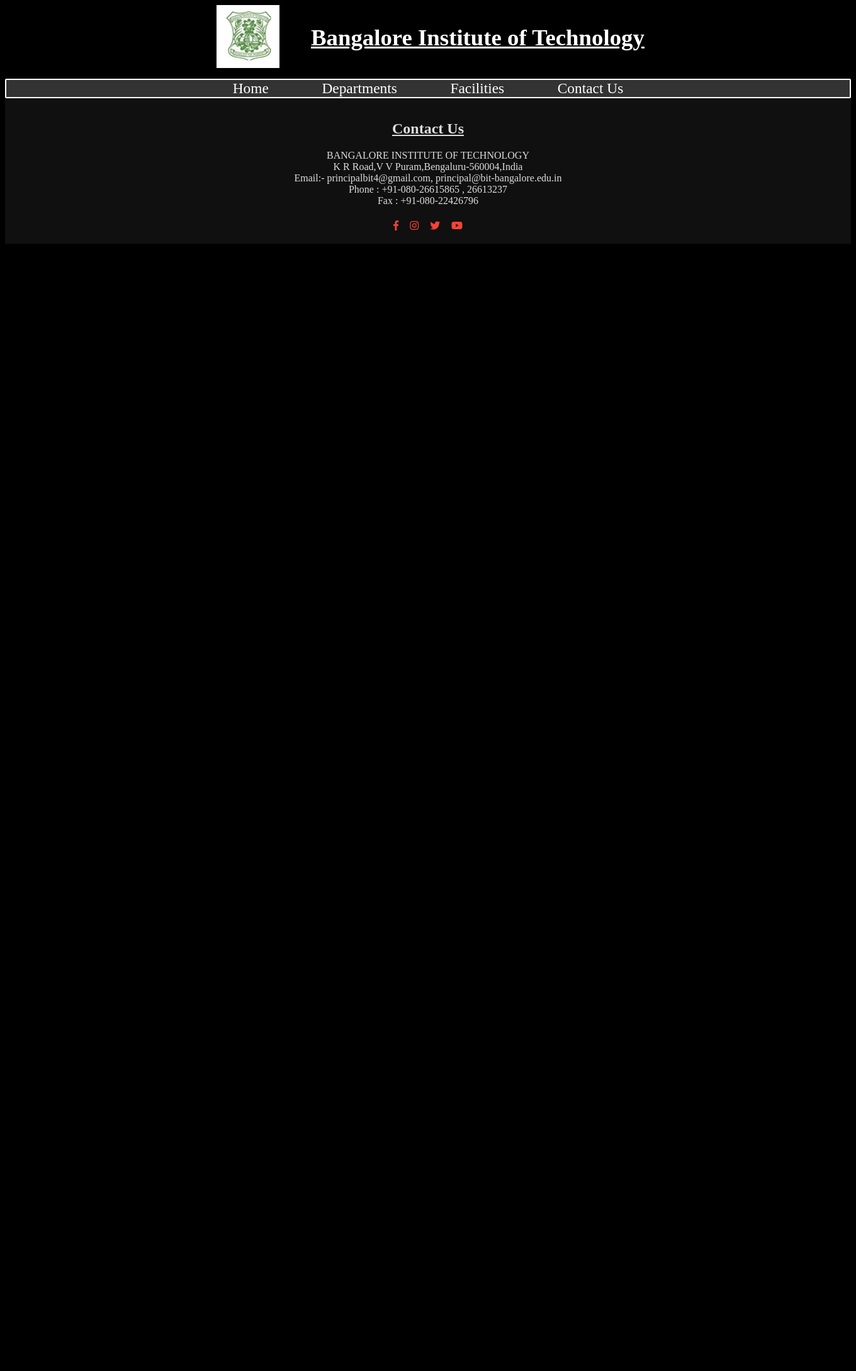
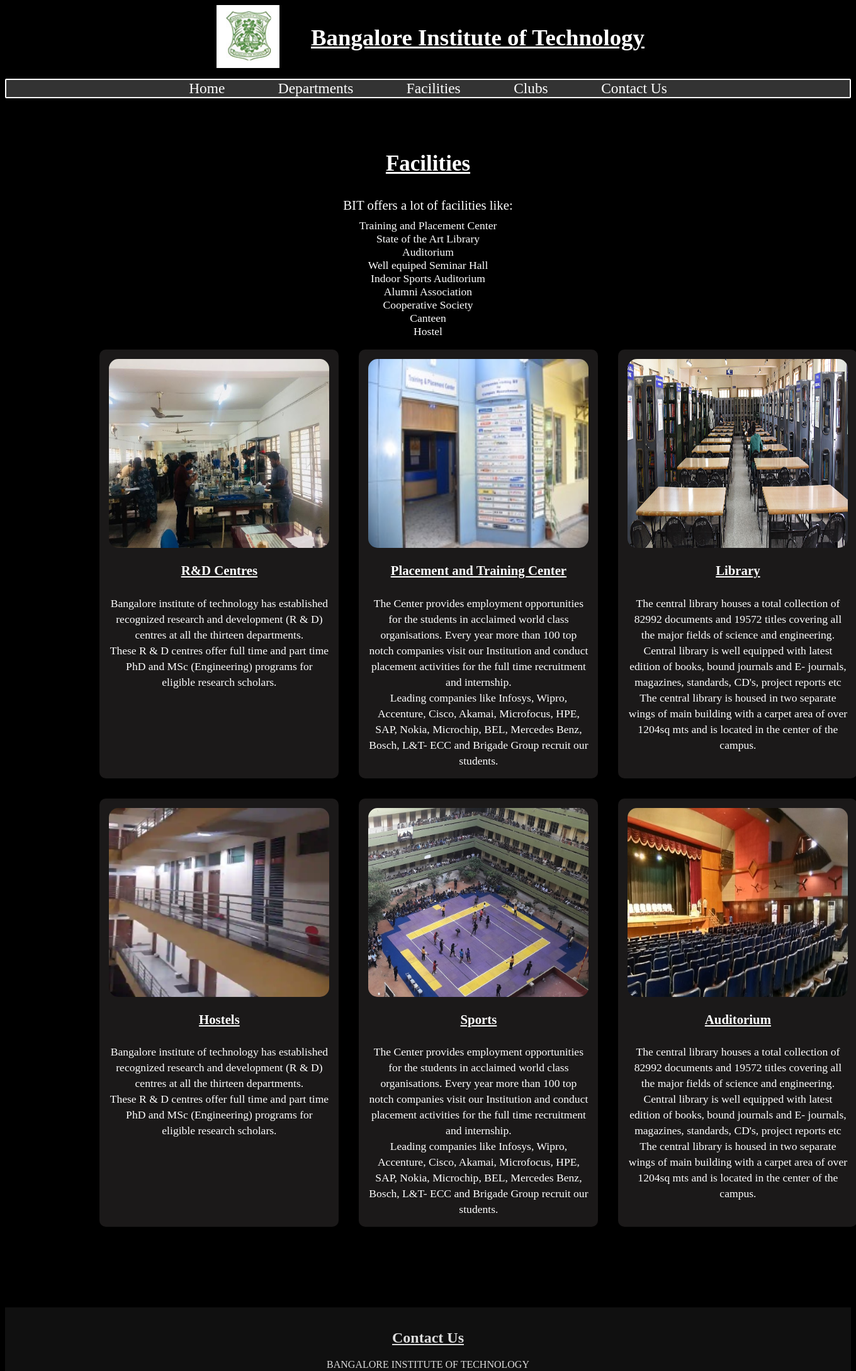
Before and after one commit to Vivek2k20/College_Website, a Flask app: page /facilities in a window 1360 px wide. Shown: the top 2177 px of the page at 63% size. Before the commit the page ends 387 px from the top, so only its background shows below. Run offline with Flask 2, Linux system fonts and the light colour scheme; some libraries are stand-ins or nearby versions.

Commit message:
Designed Facilities Page

```diff
--- a/app.py
+++ b/app.py
@@ -98,6 +98,25 @@
 
 '''
 #################################################################
+Clubs Page
+#################################################################
+'''
+@app.route("/clubs",methods=["GET"])
+def clubs():
+    return render_template('clubs.html')
+
+
+
+
+
+
+
+
+
+
+
+'''
+#################################################################
 Contact Us Page
 #################################################################
 '''
--- a/static/css/departments.css
+++ b/static/css/departments.css
@@ -5,7 +5,7 @@
   padding-top: 55px;
 }
 h1 {
-  font-size: 35px;
+  font-size: 1.3px;
   font-weight: 600;
 }
 .course p {
--- a/static/css/facilities.css
+++ b/static/css/facilities.css
@@ -0,0 +1,80 @@
+h1 {
+  font-size: 35px;
+  font-weight: 600;
+}
+
+.facilities {
+  text-align: center;
+  width: 80%;
+  margin: auto;
+  padding-top: 60px;
+}
+
+.facilities p {
+  color: #fff;
+  font-size: 1.3em;
+  font-weight: 300;
+  line-height: 25px;
+  margin-bottom: 0%;
+  padding: 10px;
+}
+
+.facilities ul {
+  list-style: none;
+  margin-top: 0%;
+  font-size: 1.1em;
+  padding-inline-start: 0px;
+}
+
+.row2 {
+  display: flex;
+  margin-bottom: 2em;
+}
+
+.row2:last-child {
+  margin-bottom: 8em;
+}
+
+h3 {
+  font-weight: 700;
+  font-size: 1.3em;
+  text-decoration: underline;
+  text-align: center;
+  padding: 10px 0px;
+}
+
+.facilities-col {
+  flex-basis: 31%;
+  border-radius: 10px;
+  background-color: rgb(136 126 126 / 20%);
+  margin: 0% 1em;
+  padding: 15px;
+}
+.facilities-col img {
+  width: 100%;
+  border-radius: 15px;
+  height: 300px;
+}
+.facilities-col p {
+  padding: 0;
+  font-weight: 300;
+  font-size: 1.1em;
+  text-align: center;
+}
+.facilities-col h3 {
+  margin-top: 10px;
+  margin-bottom: 8px;
+  text-align: center;
+}
+@media (max-width: 700px) {
+  .row2 {
+    flex-direction: column;
+  }
+  .facilities-col img {
+    width: 80%;
+    margin: auto;
+  }
+  .facilities-col h3 {
+    text-align: center;
+  }
+}
--- a/templates/base.html
+++ b/templates/base.html
@@ -34,6 +34,7 @@
         <a href="/">Home</a>
         <a href="/departments">Departments</a>
         <a href="/facilities">Facilities</a>
+        <a href="/clubs">Clubs</a>
         <a href="/contactus">Contact Us</a>
       </div>
     </div>
--- a/templates/facilities.html
+++ b/templates/facilities.html
@@ -4,4 +4,127 @@
   rel="stylesheet"
   href="{{ url_for('static',filename='css/facilities.css')}}"
 />
-{% endblock %} {% block body %} {% endblock %}
+{% endblock %} {% block body %}
+
+<div class="facilities">
+  <h1><u>Facilities</u></h1>
+  <p>BIT offers a lot of facilities like:</p>
+  <ul>
+    <li>Training and Placement Center</li>
+    <li>State of the Art Library</li>
+    <li>Auditorium</li>
+    <li>Well equiped Seminar Hall</li>
+    <li>Indoor Sports Auditorium</li>
+    <li>Alumni Association</li>
+    <li>Cooperative Society</li>
+    <li>Canteen</li>
+    <li>Hostel</li>
+  </ul>
+  <div class="row2">
+    <div class="facilities-col">
+      <img
+        src="static\images\Lab.jpg"
+        alt="Labs"
+        style="width: 350px; height: 300px"
+      />
+      <h3>R&D Centres</h3>
+      <p>
+        Bangalore institute of technology has established recognized research
+        and development (R & D) centres at all the thirteen departments.<br />
+        These R & D centres offer full time and part time PhD and MSc
+        (Engineering) programs for eligible research scholars.
+      </p>
+    </div>
+
+    <div class="facilities-col">
+      <img
+        src="static\images\Placement.jpg"
+        alt="Placement Office"
+        style="width: 350px; height: 300px"
+      />
+      <h3>Placement and Training Center</h3>
+      <p>
+        The Center provides employment opportunities for the students in
+        acclaimed world class organisations. Every year more than 100 top notch
+        companies visit our Institution and conduct placement activities for the
+        full time recruitment and internship. <br />Leading companies like
+        Infosys, Wipro, Accenture, Cisco, Akamai, Microfocus, HPE, SAP, Nokia,
+        Microchip, BEL, Mercedes Benz, Bosch, L&T- ECC and Brigade Group recruit
+        our students.
+      </p>
+    </div>
+
+    <div class="facilities-col">
+      <img
+        src="static\images\Library.jpg"
+        alt="Library"
+        style="width: 350px; height: 300px"
+      />
+      <h3>Library</h3>
+      <p>
+        The central library houses a total collection of 82992 documents and
+        19572 titles covering all the major fields of science and engineering.
+        Central library is well equipped with latest edition of books, bound
+        journals and E- journals, magazines, standards, CD's, project reports
+        etc<br />
+        The central library is housed in two separate wings of main building
+        with a carpet area of over 1204sq mts and is located in the center of
+        the campus.
+      </p>
+    </div>
+  </div>
+  <div class="row2">
+    <div class="facilities-col">
+      <img
+        src="static\images\hostel.webp"
+        alt="Hostels"
+        style="width: 350px; height: 300px"
+      />
+      <h3>Hostels</h3>
+      <p>
+        Bangalore institute of technology has established recognized research
+        and development (R & D) centres at all the thirteen departments.<br />
+        These R & D centres offer full time and part time PhD and MSc
+        (Engineering) programs for eligible research scholars.
+      </p>
+    </div>
+
+    <div class="facilities-col">
+      <img
+        src="static\images\sports.jpeg"
+        alt="Sports"
+        style="width: 350px; height: 300px"
+      />
+      <h3>Sports</h3>
+      <p>
+        The Center provides employment opportunities for the students in
+        acclaimed world class organisations. Every year more than 100 top notch
+        companies visit our Institution and conduct placement activities for the
+        full time recruitment and internship. <br />Leading companies like
+        Infosys, Wipro, Accenture, Cisco, Akamai, Microfocus, HPE, SAP, Nokia,
+        Microchip, BEL, Mercedes Benz, Bosch, L&T- ECC and Brigade Group recruit
+        our students.
+      </p>
+    </div>
+
+    <div class="facilities-col">
+      <img
+        src="static\images\Auditorium.jpg"
+        alt="Auditorium"
+        style="width: 350px; height: 300px"
+      />
+      <h3>Auditorium</h3>
+      <p>
+        The central library houses a total collection of 82992 documents and
+        19572 titles covering all the major fields of science and engineering.
+        Central library is well equipped with latest edition of books, bound
+        journals and E- journals, magazines, standards, CD's, project reports
+        etc<br />
+        The central library is housed in two separate wings of main building
+        with a carpet area of over 1204sq mts and is located in the center of
+        the campus.
+      </p>
+    </div>
+  </div>
+</div>
+{% endblock %}
```
Also changed, not shown: feedback.db, static/images/Auditorium.jpg (added), static/images/Lab.jpg (added), static/images/Library.jpg (added), static/images/Placement.jpg (added), static/images/hostel.webp (added), static/images/sports.jpeg (added).
